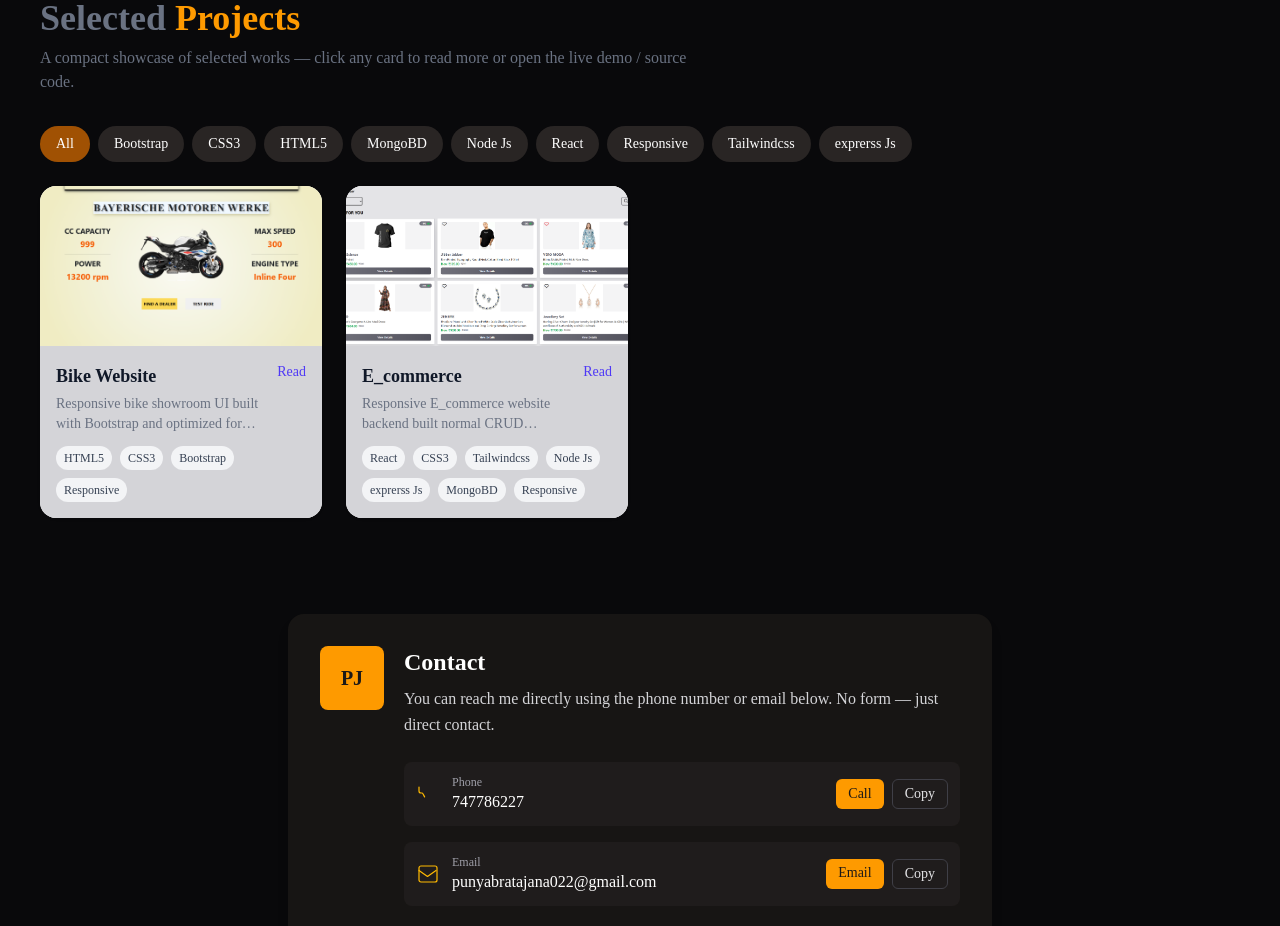
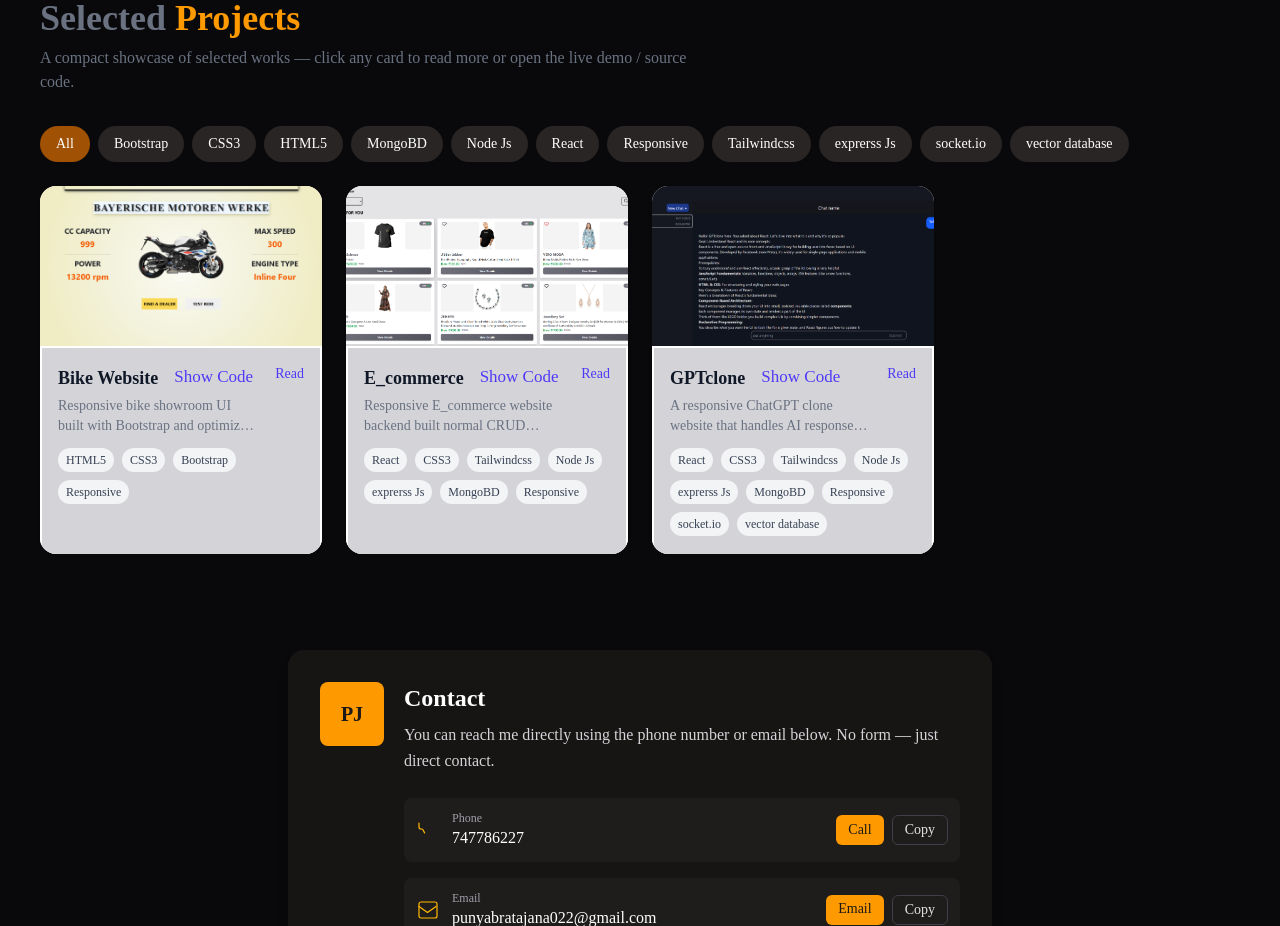
Before and after one commit to janapunya/Portfolio, a React (Vite) app: page / in a window 1280 px wide. Shown: the part 1680-2606 px from the top of the page. Built offline with nearby package versions, Linux system fonts and the light colour scheme; a web font is replaced by a local one.

Commit message:
add GPTclone project

```diff
--- a/src/assets/Card.jsx
+++ b/src/assets/Card.jsx
@@ -11,15 +11,27 @@ const initialProjects = [
     short:
       "Responsive bike showroom UI built with Bootstrap and optimized for mobile & desktop.",
     live: "https://janapunya.github.io/Bike-website/",
+    gitRepoLink:"https://github.com/janapunya/Bike-website.git",
   },
   {
-    id: 1,
+    id: 2,
     title: "E_commerce",
     img: "/images/project2.png",
     tech: ["React", "CSS3","Tailwindcss", "Node Js","exprerss Js","MongoBD", "Responsive"],
     short:
       "Responsive E_commerce website backend built normal CRUD operations , UI built with react and optimized for mobile & desktop.",
     live: "https://prime-bazaar-one.vercel.app/",
+    gitRepoLink:"https://github.com/janapunya/PrimeBazaar.git",
+  },
+  {
+    id: 3,
+    title: "GPTclone",
+    img: "/images/GPTclone.png",
+    tech: ["React", "CSS3","Tailwindcss", "Node Js","exprerss Js","MongoBD", "Responsive","socket.io","vector database",],
+    short:
+   "A responsive ChatGPT clone website that handles AI responses and manages short-term and long-term data using Pinecone. It features real-time data transfer through Socket.IO and a modern, fully optimized UI built with React for both mobile and desktop devices.",
+    live: "https://gp-tclone.vercel.app/",
+    gitRepoLink:"https://github.com/janapunya/GPTclone.git",
   },
 
 ];
@@ -145,12 +157,19 @@ export default function ProjectShowcase() {
             </div>
 
             {/* Body */}
-            <div className="p-4 bg-zinc-300">
+            <div className="p-4 bg-zinc-300 border-2 h-full" >
               <div className="flex items-start justify-between gap-2">
                 <div>
+                  <div className=" flex">
                   <h4 className="text-lg font-semibold text-gray-900">
                     {p.title}
                   </h4>
+                  <a href={p.gitRepoLink}
+                  target="_blank"
+                  rel="noreferrer"
+                  className="ml-4  text-indigo-600 hover:text-indigo-800 text-[17px] font-medium ">Show Code</a>
+                  </div>
+
                   <p className="text-sm text-gray-500 mt-1 line-clamp-2">
                     {p.short}
                   </p>
@@ -248,6 +267,12 @@ export default function ProjectShowcase() {
                     Open Live
                   </a>
 
+                  <a href={modalProject.gitRepoLink}
+                  target="_blank"
+                  rel="noreferrer"
+                  className="px-4 py-2 bg-indigo-600 text-white rounded-md text-sm hover:bg-indigo-700 ">Show Code</a>
+
+
                 </div>
               </div>
             </div>
```
Also changed, not shown: public/images/GPTclone.png (added).
